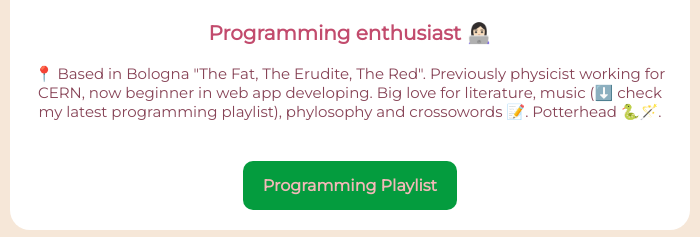
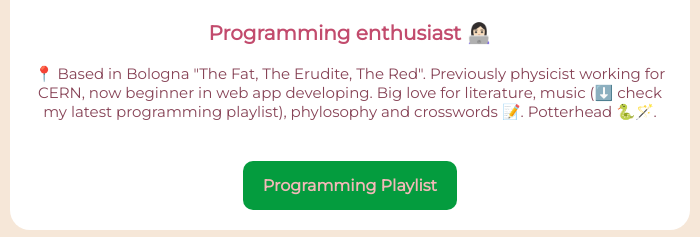
Before and after one commit to gcabras/profile, a plain HTML site: page index.html in a window 1280 px wide. Shown: the part 253-490 px from the top of the page, 290-990 px from the left. Drawn offline with Linux system fonts and the light colour scheme.

Commit message:
Correct a typo

```diff
--- a/index.html
+++ b/index.html
@@ -19,7 +19,7 @@
       <p>
         📍 Based in Bologna "The Fat, The Erudite, The Red".
         Previously physicist working for CERN, now beginner in web app developing.
-        Big love for literature, music (⬇️ check my latest programming playlist), phylosophy and crossowords 📝.
+        Big love for literature, music (⬇️ check my latest programming playlist), phylosophy and crosswords 📝.
         Potterhead 🐍🪄.
       </p>
       <a class="btn-green" href = "https://open.spotify.com/playlist/5UIjOQnHay70YBbu2Ei4yP?si=ee77f1cf7b544b42" target="_blank">Programming Playlist</a>
```
